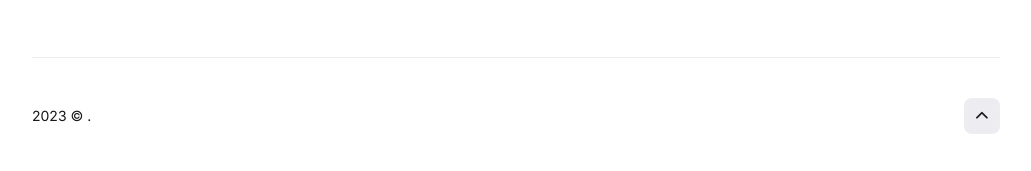
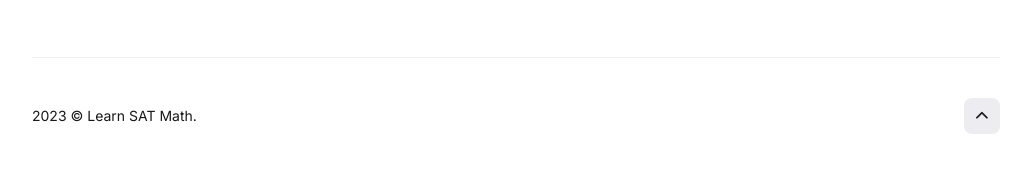
Before and after one commit to qExobyte/qExobyte.github.io, a Jekyll site: the page built from _projects/1.md, in a window 1280 px wide. Shown: the part 756-927 px from the top of the page, without its empty margins (124-1155 px from the left). Built offline with Jekyll 4.4.1, drawn with Linux system fonts in a browser that asks for light colours; nearby versions of some CDN libraries; some web fonts are replaced.

Commit message:
adding title but not to header

```diff
--- a/_data/settings.yml
+++ b/_data/settings.yml
@@ -1,6 +1,6 @@
 #-------------------------------
 # Site Settings
-title:
+title: Learn SAT Math
 logo: # '/images/lightbulb.png' -- this logo would be in place of "Learn SAT Math"
 description: I'm a UVA student and SAT Math tutor helping students improve their SAT scores efficiently and without frustration.
 color_scheme: auto # You can choose three modes auto, light, and dark. By default, the auto mode is set, which means the user can choose the light or dark mode themself.
--- a/_includes/header.html
+++ b/_includes/header.html
@@ -8,8 +8,7 @@
           <a class="logo__link" href="{{ site.baseurl }}/">
           {% if site.data.settings.logo %}
             <img class="logo__image" src="{{ site.baseurl }}{{ site.data.settings.logo }}" alt="{{ site.data.settings.title }}">
-          {% else %}
-            {{ site.data.settings.title }}
+          <!-- Formerly had an else statement that would put a title in the header -->
           {% endif %}
           </a>
         </div>
```
